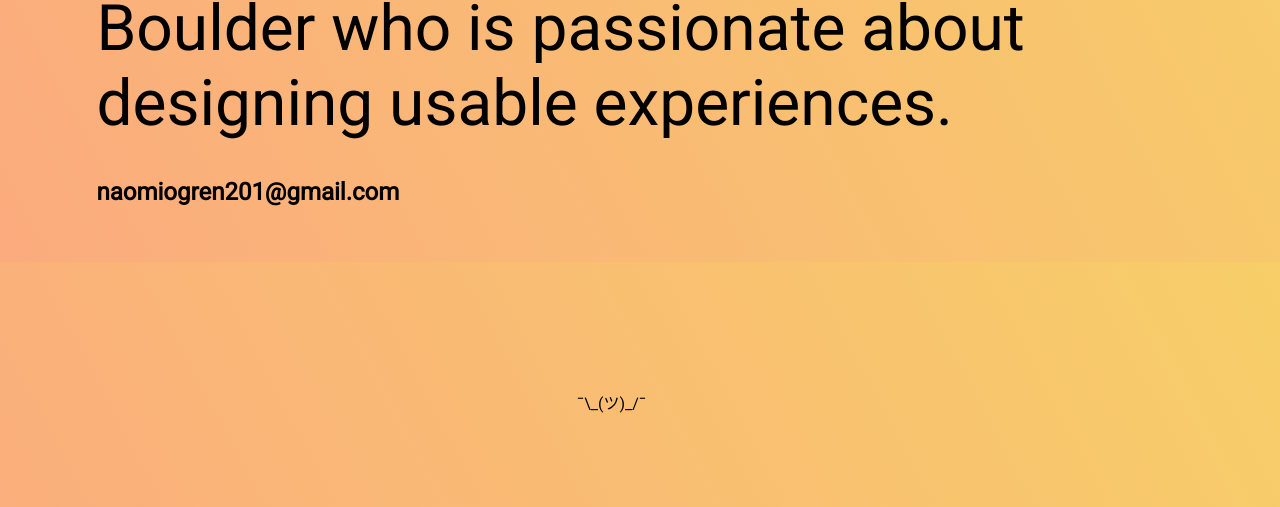
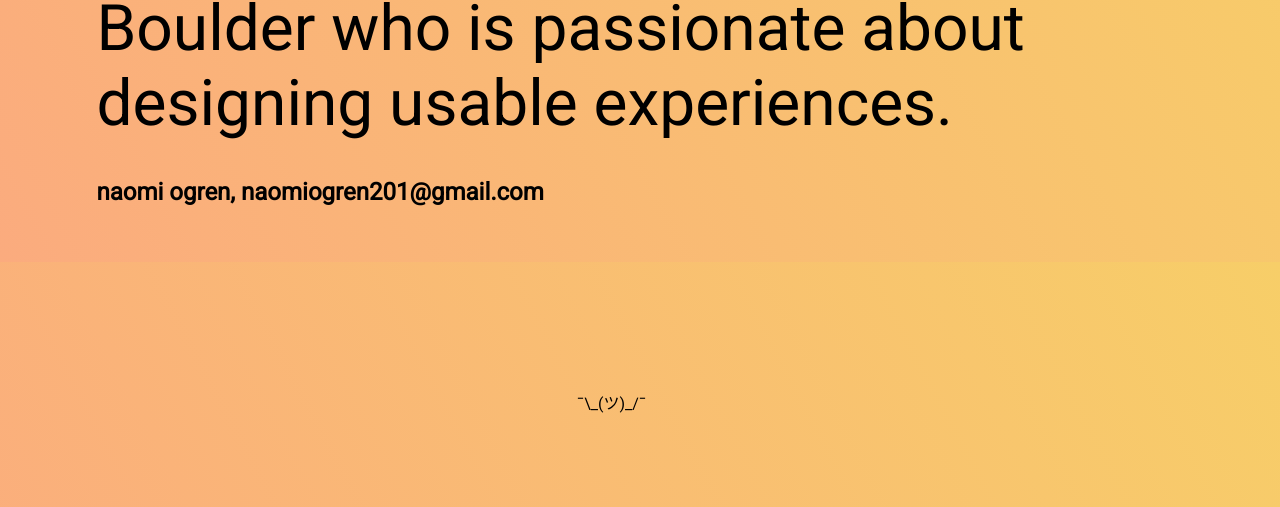
Before and after one commit to naomiwag99/simple-portfolio, a plain HTML site: page index.html in a window 1280 px wide. Shown: the part 293-800 px from the top of the page. Drawn offline with Linux system fonts and the light colour scheme.

Commit message:
adding name

```diff
--- a/index.html
+++ b/index.html
@@ -27,7 +27,7 @@
     </div>
     <div id = 'ughText'>
         <h3 class = contactText>
-            naomiogren201@gmail.com
+            naomi ogren, naomiogren201@gmail.com
         </h3>
     </div>
     <div id ='shrugText'>
```
